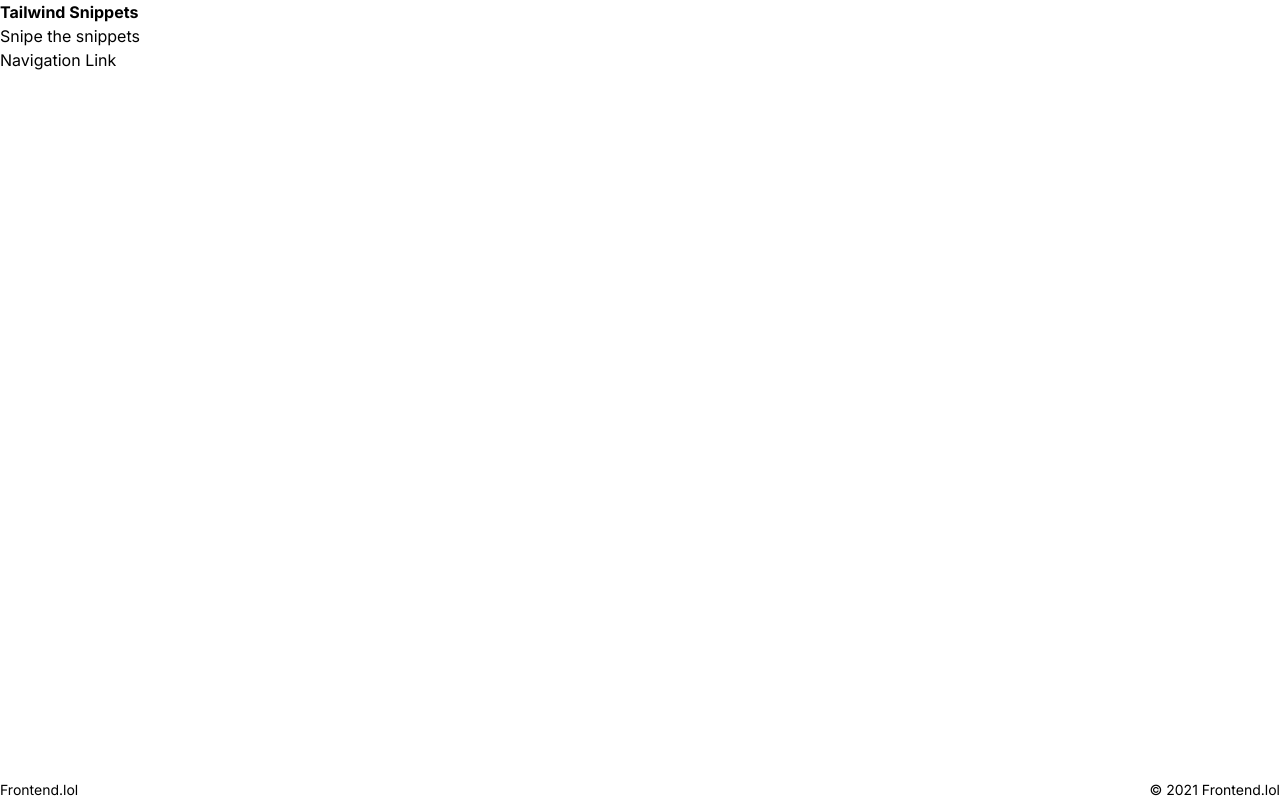
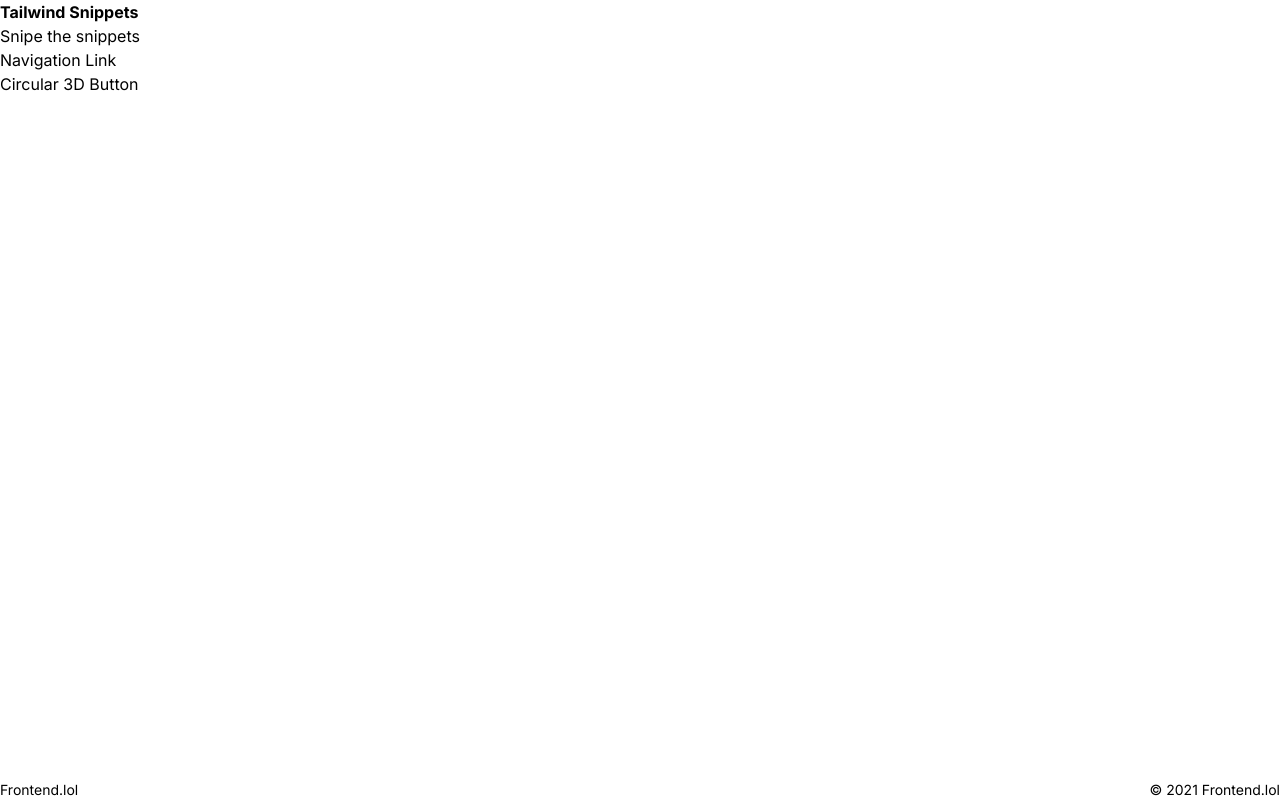
Before and after one commit to frontend-lol/tailwind-snippets, a Next.js app: page / in a window 1280 px wide. Built offline with nearby package versions, Linux system fonts and the light colour scheme.

Commit message:
Add Circular 3D Button component

```diff
--- a/data/snippets.ts
+++ b/data/snippets.ts
@@ -1,4 +1,5 @@
 import NavLink1 from "./templates/NavLink1";
+import Circular3dButton from "./templates/Circular3dButton";
 export type Snippet = {
   id: string;
   title: string;
@@ -18,4 +19,14 @@ export const snippets: Snippet[] = [
         : "/templates/NavLink1.tsx",
     jsx: NavLink1,
   },
+  {
+    id: "circular-3d-button",
+    title: "Circular 3D Button",
+    tags: ["button", "3d"],
+    codePath:
+      process.env.NODE_ENV === "development"
+        ? "./data/templates/Circular3dButton.tsx"
+        : "/templates/Circular3dButton.tsx",
+    jsx: Circular3dButton,
+  },
 ];
--- /dev/null
+++ b/data/templates/Circular3dButton.tsx
@@ -0,0 +1,12 @@
+// this is what i  found from santatracker.google.com
+
+import React from "react";
+import { FaHome } from "react-icons/fa";
+
+export default function Circular3dButton() {
+  return (
+    <button className="relative flex h-11 w-11 -translate-x-[3px] -translate-y-5 cursor-pointer items-center justify-center rounded-full bg-[#ff3333] p-0 text-center text-white shadow-[3px_5px_0_rgba(0,0,0,0.3),3px_5px_0_var(--color-bar,#ff3333),8px_7px_0_2px_rgba(0,0,0,0.24)] transition-shadow will-change-[box-shadow,_transform] active:shadow-none">
+      <FaHome className="h-8 w-8" />
+    </button>
+  );
+}
```
